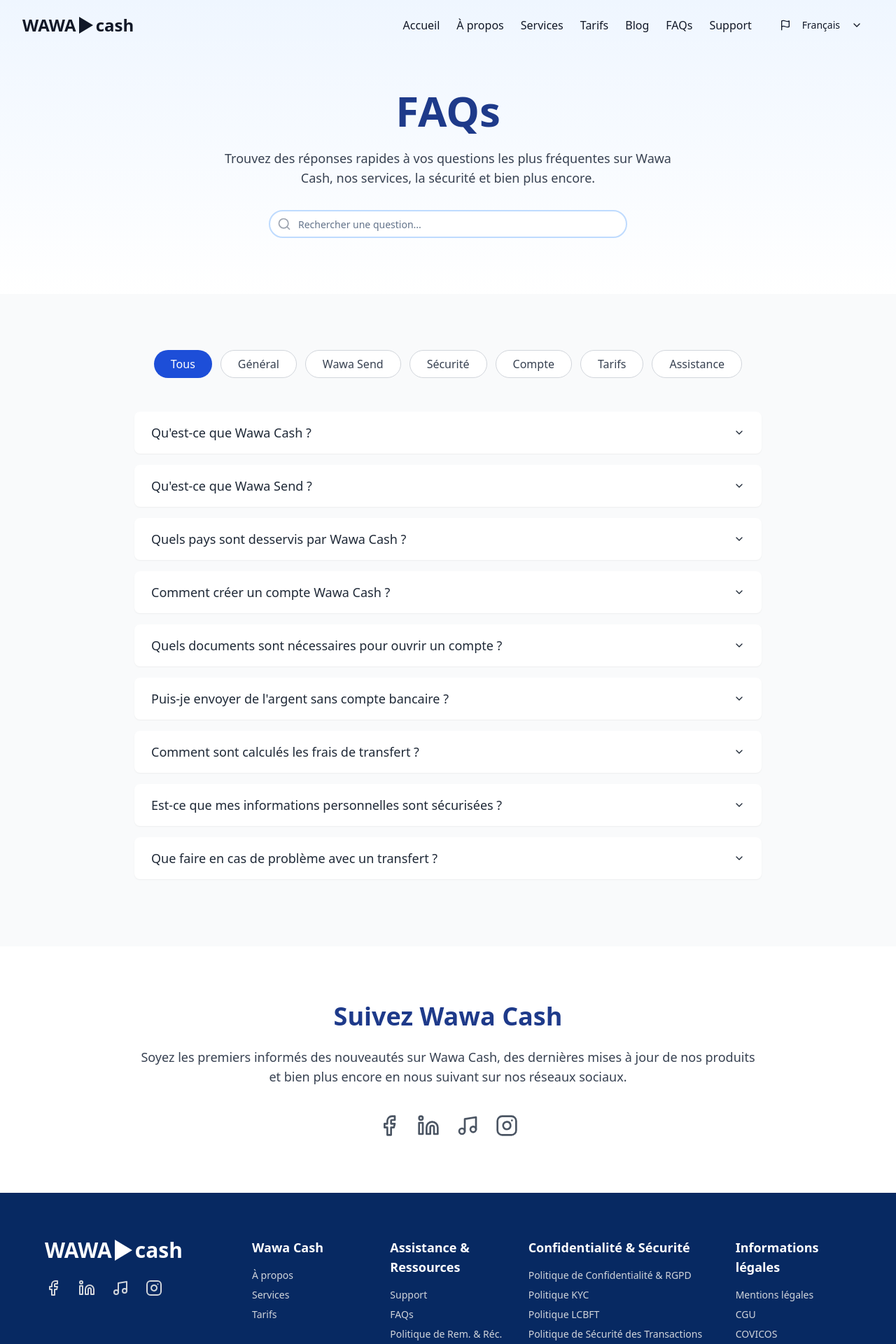
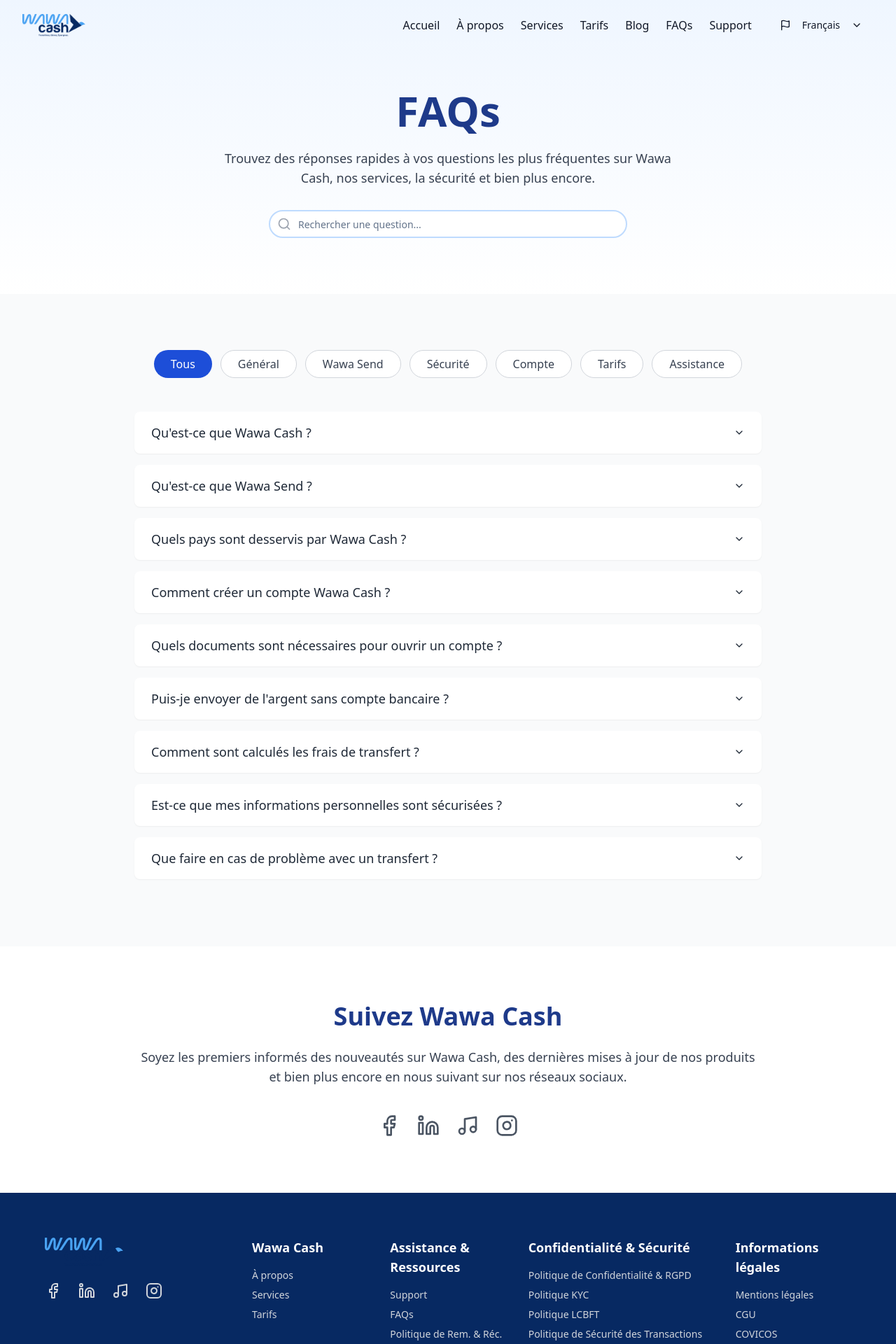
Before and after one commit to godigitaltechnology/wawacash-landing, a React (Vite) app: page /faqs in a window 1280 px wide. Shown: the top 1920 px of the page at 70% size. Built offline with nearby package versions, Linux system fonts and the light colour scheme.

Commit message:
[dyad] wrote 3 file(s)

```diff
--- a/src/components/Footer.tsx
+++ b/src/components/Footer.tsx
@@ -1,7 +1,7 @@
 import React from 'react';
 import { Link } from 'react-router-dom';
 import { Button } from '@/components/ui/button';
-import { Facebook, Linkedin, Instagram, Play, Apple, Music } from 'lucide-react'; // Added Music icon
+import { Facebook, Linkedin, Instagram, Play, Apple, Music } from 'lucide-react';
 
 const Footer = () => {
   return (
@@ -11,10 +11,8 @@ const Footer = () => {
         <div className="grid grid-cols-1 md:grid-cols-12 gap-8 mb-12">
           {/* Logo and Social Icons */}
           <div className="col-span-1 md:col-span-3 flex flex-col items-start">
-            <Link to="/" className="flex items-center space-x-1 mb-6">
-              <span className="text-3xl font-bold text-white">WAWA</span>
-              <div className="w-0 h-0 border-t-[15px] border-t-transparent border-b-[15px] border-b-transparent border-l-[25px] border-l-white"></div>
-              <span className="text-3xl font-bold text-white">cash</span>
+            <Link to="/" className="flex items-center mb-6">
+              <img src="/public/FR-WWC 01.png" alt="WawaCash Logo" className="h-10" /> {/* Integrated logo */}
             </Link>
             <div className="flex space-x-6">
               <a href="#" target="_blank" rel="noopener noreferrer" className="text-gray-300 hover:text-white">
@@ -46,7 +44,7 @@ const Footer = () => {
           <div className="col-span-1 md:col-span-2">
             <h4 className="font-semibold text-lg mb-4">Assistance & Ressources</h4>
             <ul className="space-y-2 text-gray-300 text-sm">
-              <li><Link to="/support" className="hover:text-white">Support</Link></li> {/* Updated link */}
+              <li><Link to="/support" className="hover:text-white">Support</Link></li>
               <li><Link to="/faqs" className="hover:text-white">FAQs</Link></li>
               <li><Link to="/policy" className="hover:text-white">Politique de Rem. & Réc.</Link></li>
             </ul>
--- a/src/components/Navbar.tsx
+++ b/src/components/Navbar.tsx
@@ -6,12 +6,10 @@ import { ChevronDown, Flag } from 'lucide-react';
 
 const Navbar = () => {
   return (
-    <nav className="absolute top-0 left-0 w-full z-50 py-4 px-8 flex justify-between items-center"> {/* Removed bg-white and shadow-sm, added absolute positioning */}
+    <nav className="absolute top-0 left-0 w-full z-50 py-4 px-8 flex justify-between items-center">
       <div className="flex items-center">
-        <Link to="/" className="flex items-center space-x-1">
-          <span className="text-2xl font-bold text-gray-900">WAWA</span>
-          <div className="w-0 h-0 border-t-[12px] border-t-transparent border-b-[12px] border-b-transparent border-l-[20px] border-l-gray-900"></div>
-          <span className="text-2xl font-bold text-gray-900">cash</span>
+        <Link to="/" className="flex items-center">
+          <img src="/public/FR-WWC 01.png" alt="WawaCash Logo" className="h-8" /> {/* Integrated logo */}
         </Link>
       </div>
       <div className="hidden md:flex items-center space-x-6">
@@ -21,7 +19,7 @@ const Navbar = () => {
         <Link to="/tariffs" className="text-gray-900 hover:text-blue-700 font-medium">Tarifs</Link>
         <Link to="/blog" className="text-gray-900 hover:text-blue-700 font-medium">Blog</Link>
         <Link to="/faqs" className="text-gray-900 hover:text-blue-700 font-medium">FAQs</Link>
-        <Link to="/support" className="text-gray-900 hover:text-blue-700 font-medium">Support</Link> {/* Updated link */}
+        <Link to="/support" className="text-gray-900 hover:text-blue-700 font-medium">Support</Link>
         <DropdownMenu>
           <DropdownMenuTrigger asChild>
             <Button variant="ghost" className="flex items-center space-x-2 text-gray-900 hover:text-blue-700">
```
Also changed, not shown: public/FR-WWC 01.png (added).
